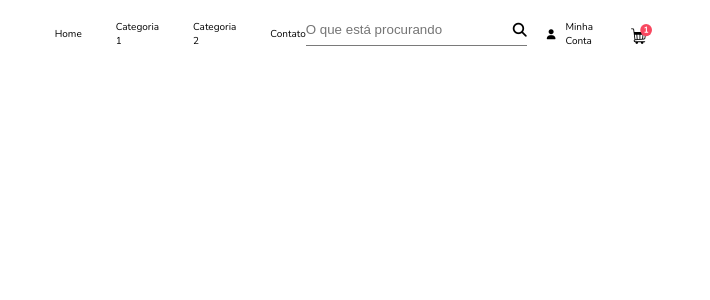
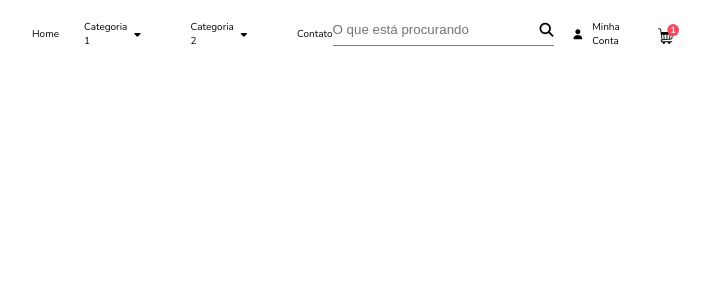
Before and after one commit to Luisgustavom1/GoBeyond, a Next.js app: page / in a window 1280 px wide. Shown: the top 300 px of the page, without its empty margins (328-1038 px from the left). Built offline with nearby package versions, Linux system fonts and the light colour scheme.

Commit message:
StyledComponentsPeloLadoDoServer

```diff
--- a/src/components/Header/index.tsx
+++ b/src/components/Header/index.tsx
@@ -5,16 +5,36 @@ import logoImg from '../../assets/imgs/gobeyond_logo_white 1.svg';
 import cart from '../../assets/imgs/Minicart.svg';
 
 import { ArticleStyle, AsideStyle, Container, SearchStyle } from './styles';
+import NavItem from '../NavItem';
 
 const Header: React.FC = () => {
+  const categoria1 = {
+    item1: 'categoria1',
+    item2: 'categoria1',
+    item3: 'categoria1',
+    item4: 'categoria1',
+    item5: 'categoria1'
+  }
+
+  const categoria2 = {
+    item1: 'categoria2',
+    item2: 'categoria2',
+    item3: 'categoria2',
+    item4: 'categoria2',
+    item5: 'categoria2'
+  }
   return(
       <Container>
           <ArticleStyle>
             <Image src={logoImg} alt='logo img'/>
             <nav>
               <p>Home</p>
-              <p>Categoria 1</p>
-              <p>Categoria 2</p>
+              <NavItem items={categoria1}>
+                Categoria 1
+              </NavItem>
+              <NavItem items={categoria2}>
+                Categoria 2
+              </NavItem>
               <p>Contato</p>
             </nav>
           </ArticleStyle>
--- a/src/components/Header/styles.ts
+++ b/src/components/Header/styles.ts
@@ -30,13 +30,13 @@ export const ArticleStyle = styled.article`
   align-items: center;
   justify-content: space-between;
 
-  gap: 8rem;
+  gap: 6rem;
   nav {
     display: flex;
     align-items: center;
     justify-content: space-between;
 
-    gap: 3.4rem
+    gap: 2.5rem;
   }
 `;
 
--- /dev/null
+++ b/src/components/NavItem/index.tsx
@@ -0,0 +1,29 @@
+import React from 'react';
+
+import { Container, MenuDropdown } from './styles';
+
+interface INavItem {
+  children: string
+  items: {
+    item1: string,
+    item2: string,
+    item3: string,
+    item4: string,
+    item5: string,
+  }
+}
+
+const NavItem = ({ children }: INavItem) => {
+  return(
+    <>
+      <Container>
+        {children} <i className="fas fa-caret-down" />
+      </Container>
+      <MenuDropdown>
+
+      </MenuDropdown>
+    </>
+  )
+}
+
+export default NavItem;
--- /dev/null
+++ b/src/components/NavItem/styles.ts
@@ -0,0 +1,16 @@
+import styled from 'styled-components';
+
+export const Container = styled.p`
+  display: flex;
+  align-items: center;
+
+  gap: .7rem;
+
+  i:hover {
+    transform: scale(1.4);
+  }
+`;
+
+export const MenuDropdown = styled.div`
+
+`;
--- a/src/pages/_document.tsx
+++ b/src/pages/_document.tsx
@@ -1,7 +1,40 @@
 /* eslint-disable @next/next/no-document-import-in-page */
-import Document, { Html, Head, Main, NextScript } from 'next/document';
+import Document, {
+  Html,
+  Head,
+  Main,
+  NextScript,
+  DocumentContext
+} from 'next/document';
+import { ServerStyleSheet } from 'styled-components';
+export default class MyDocument extends Document {
+  static async getInitialProps(ctx: DocumentContext) {
+    const sheet = new ServerStyleSheet();
+    const originalRenderPage = ctx.renderPage;
 
-export default class MyDocument extends Document {
+    try {
+      ctx.renderPage = () =>
+        originalRenderPage({
+          // eslint-disable-next-line react/display-name
+          enhanceApp: (App) => (props) =>
+            sheet.collectStyles(<App {...props} />)
+        });
+
+      const initialProps = await Document.getInitialProps(ctx);
+      return {
+        ...initialProps,
+        styles: (
+          <>
+            {initialProps.styles}
+            {sheet.getStyleElement()}
+          </>
+        )
+      };
+    } finally {
+      sheet.seal();
+    }
+  }
+
   render() {
     return (
       <Html lang="pt-br">
```
